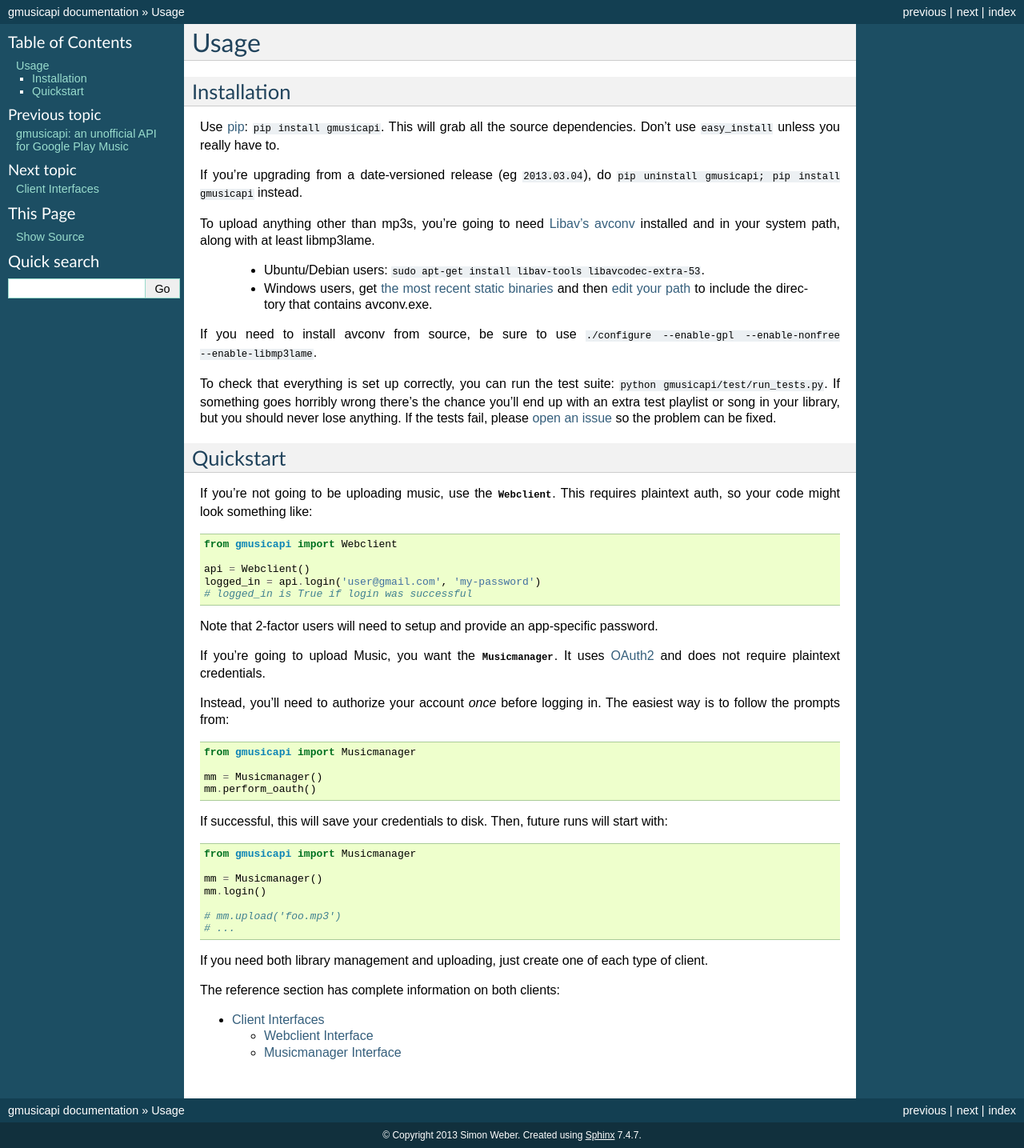
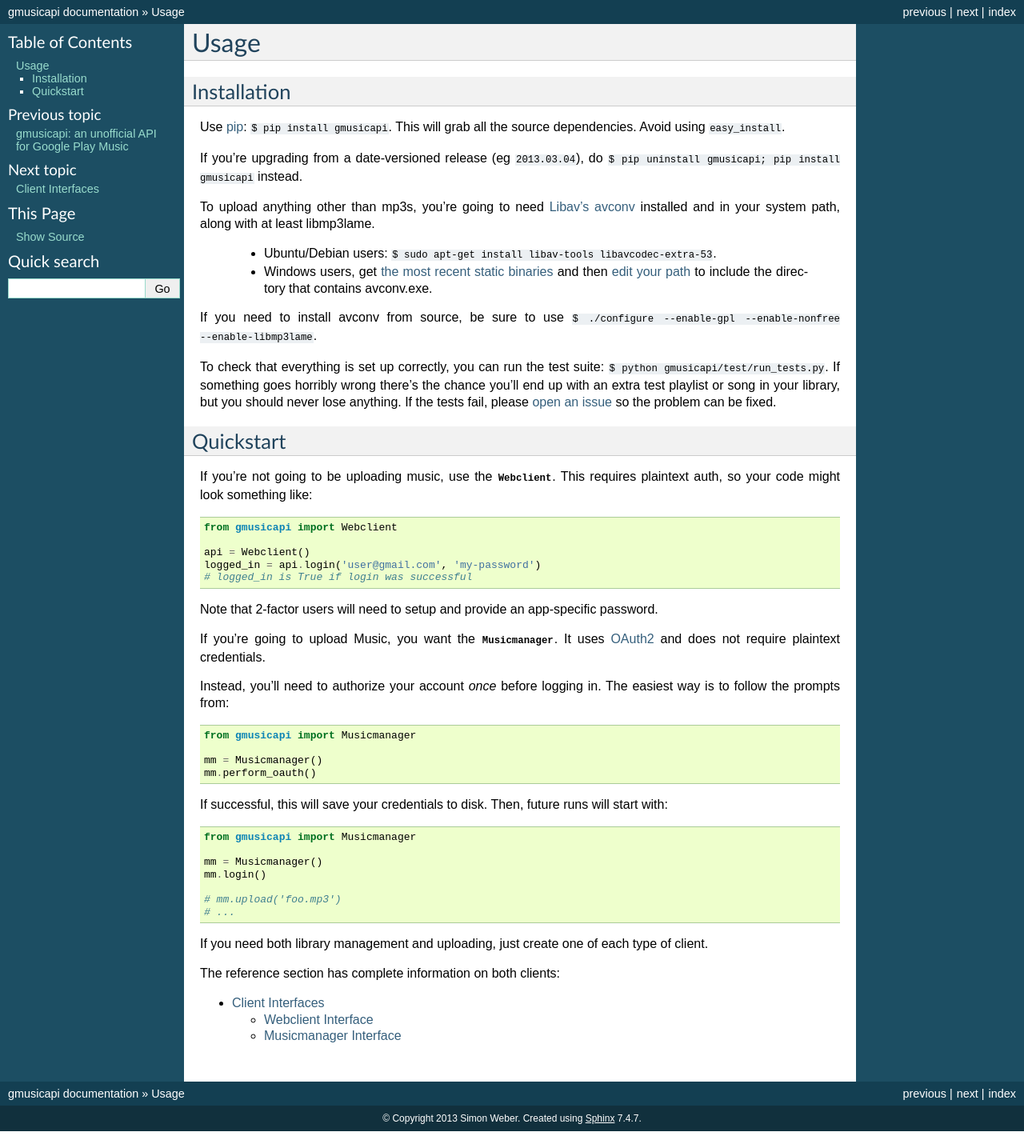
Before and after one commit to simon-weber/gmusicapi, a Sphinx documentation site: the page built from docs/source/usage.rst, in a window 1280 px wide. Shown: the whole page at 80% size. Built offline with Sphinx 7.4.7, drawn with Linux system fonts in a browser that asks for light colours; the version number could not be read and is left out; after the commit the page ends 1414 px from its top, so only the background shows below that.

Commit message:
add $ to signify cmdline in docs

```diff
--- a/docs/source/contributing.rst
+++ b/docs/source/contributing.rst
@@ -13,10 +13,10 @@
 ``master`` is currently used to hold the code of the most recent release.
 
 Building the docs locally is straightforward.
-First, make sure Sphinx is installed: ``pip install sphinx``.
+First, make sure Sphinx is installed: ``$ pip install sphinx``.
 
-Next, simply do ``cd gmusicapi/docs`` followed by ``make html``.
+Next, simply do ``$ cd gmusicapi/docs`` followed by ``$ make html``.
 
 If there weren't any problems, the docs are now in ``build/html``.
-You can serve them up locally with ``python -m SimpleHTTPServer``,
+You can serve them up locally with ``$ python -m SimpleHTTPServer``,
 then view them in your web browser at ``http://127.0.0.1:8000/build/html/``.
--- a/docs/source/usage.rst
+++ b/docs/source/usage.rst
@@ -7,28 +7,28 @@
 Installation
 ------------
 Use `pip <http://www.pip-installer.org/en/latest/index.html>`__:
-``pip install gmusicapi``.
+``$ pip install gmusicapi``.
 This will grab all the source dependencies.
-Don't use ``easy_install`` unless you really have to.
+Avoid using ``easy_install``.
 
 If you're upgrading from a date-versioned release (eg ``2013.03.04``),
-do ``pip uninstall gmusicapi; pip install gmusicapi`` instead.
+do ``$ pip uninstall gmusicapi; pip install gmusicapi`` instead.
 
 To upload anything other than mp3s, you're going to need
 `Libav's avconv <http://libav.org/avconv.html>`__
 installed and in your system path, along with at least libmp3lame.
 
  - Ubuntu/Debian users:
-   ``sudo apt-get install libav-tools libavcodec-extra-53``.
+   ``$ sudo apt-get install libav-tools libavcodec-extra-53``.
  - Windows users, get `the most recent static binaries <http://win32.libav.org/releases/>`__
    and then `edit your path <http://www.computerhope.com/issues/ch000549.htm>`__
    to include the directory that contains avconv.exe.
 
 If you need to install avconv from source, be sure to use
-``./configure --enable-gpl --enable-nonfree --enable-libmp3lame``.
+``$ ./configure --enable-gpl --enable-nonfree --enable-libmp3lame``.
 
 To check that everything is set up correctly, you can run the test
-suite: ``python gmusicapi/test/run_tests.py``.
+suite: ``$ python gmusicapi/test/run_tests.py``.
 If something goes horribly wrong there's the chance you'll end up
 with an extra test playlist or song in your library, but you
 should never lose anything.
```
